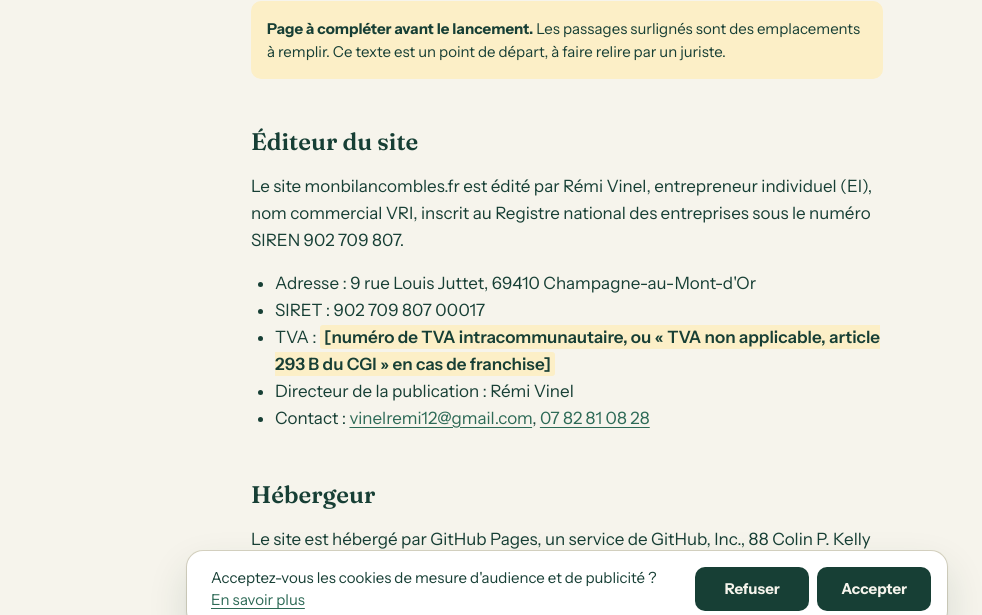
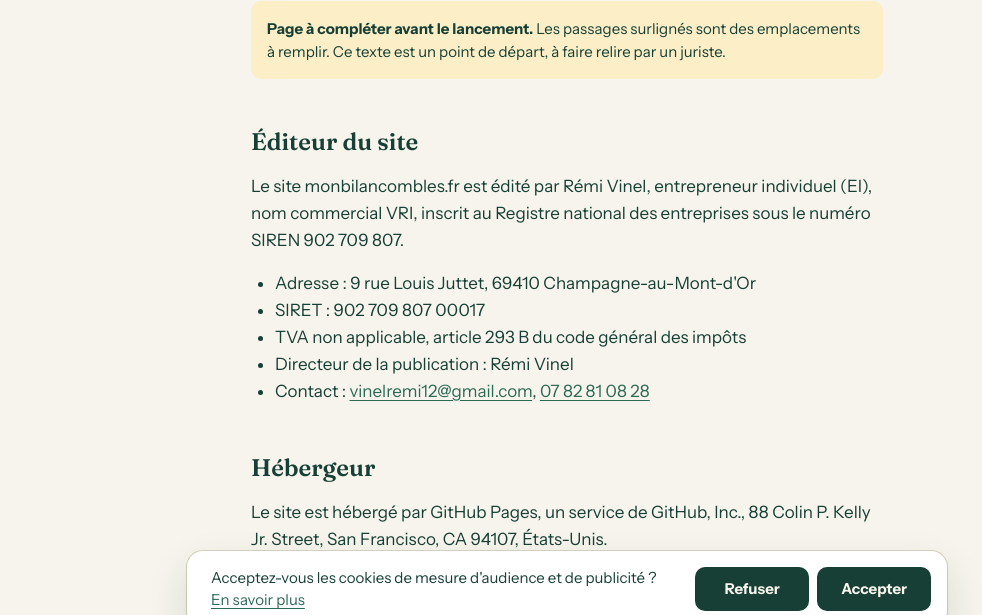
Before and after one commit to Remi122/monbilancombles, a plain HTML site: page mentions-legales.html in a window 1280 px wide. Shown: the part 157-772 px from the top of the page, without its empty margins (73-1055 px from the left). Drawn offline with Linux system fonts and the light colour scheme.

Commit message:
Mentions legales : franchise de TVA
Co-Authored-By: Claude Opus 5.5 (1M context) <noreply@anthropic.com>

```diff
--- a/mentions-legales.html
+++ b/mentions-legales.html
@@ -24,7 +24,7 @@
 <ul>
   <li>Adresse : 9 rue Louis Juttet, 69410 Champagne-au-Mont-d'Or</li>
   <li>SIRET : 902&nbsp;709&nbsp;807&nbsp;00017</li>
-  <li>TVA : <mark>[numéro de TVA intracommunautaire, ou « TVA non applicable, article 293 B du CGI » en cas de franchise]</mark></li>
+  <li>TVA non applicable, article 293 B du code général des impôts</li>
   <li>Directeur de la publication : Rémi Vinel</li>
   <li>Contact : <a href="mailto:vinelremi12@gmail.com">vinelremi12@gmail.com</a>, <a href="tel:+33782810828">07&nbsp;82&nbsp;81&nbsp;08&nbsp;28</a></li>
 </ul>
```
